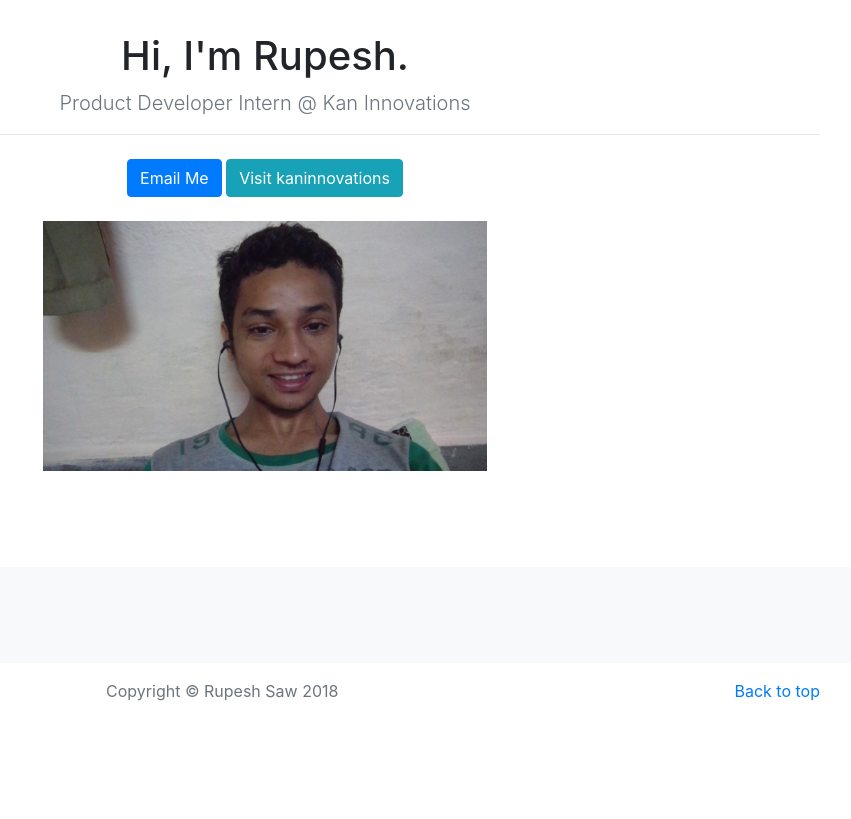
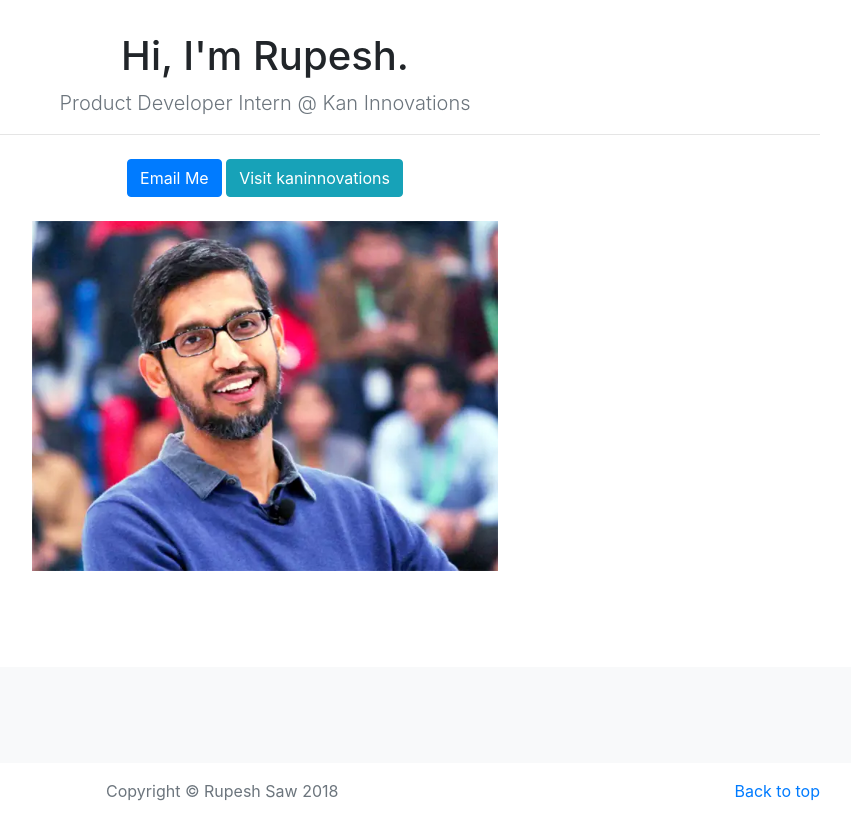
Before and after one commit to sawrupesh04/portfolio-project, a Django app: page / in a window 1280 px wide. Shown: the part 56-875 px from the top of the page, without its empty margins (375-1226 px from the left). Before the commit the page ends 757 px from the top, so only its background shows below. Run offline with Django 3.2, Linux system fonts and the light colour scheme; data that the repository does not hold is empty; some libraries are stand-ins or nearby versions.

Commit message:
added home photo

```diff
--- a/jobs/templates/jobs/home.html
+++ b/jobs/templates/jobs/home.html
@@ -46,7 +46,7 @@
             <a href = "mailto: rupeshs@kaninnovations.com" class="btn btn-primary my-2">Email Me</a>
             <a href="https://www.kaninnovations.com/" class="btn btn-info my-2">Visit kaninnovations</a>
           </p>
-          <img src="{% static 'rupesh.jpg' %}" height="250" />
+          <img src="{% static 'sundar-pichai.jpg' %}" height="350" />
         </div>
       </section>
 
```
Also changed, not shown: portfolio/static/Screenshot (2).png (deleted), portfolio/static/rupesh.jpg (deleted), portfolio/static/sundar-pichai.jpg (added).
